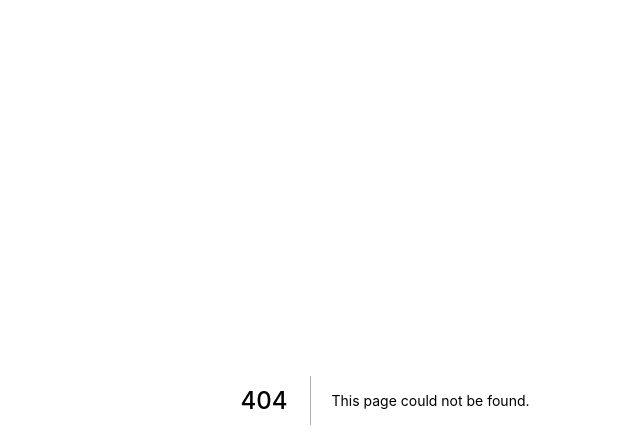
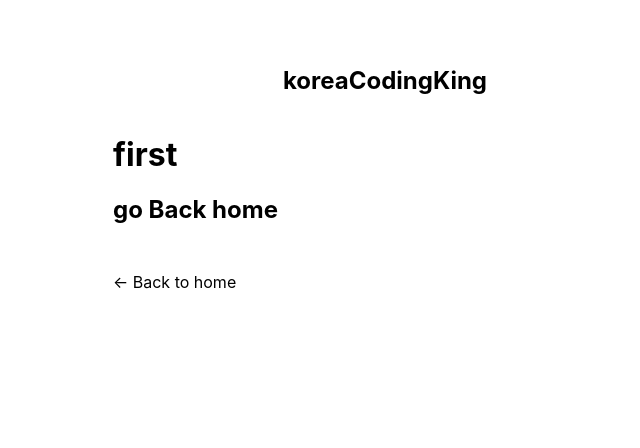
Before and after one commit to GoodPart/NEXT_js_tutorial, a Next.js app: page /posts/first in a window 1280 px wide. Before the commit this address had no page. Shown: the top 448 px of the page, without its empty margins (255-895 px from the left). Built offline with nearby package versions, Linux system fonts and the light colour scheme.

Commit message:
first commit

```diff
--- /dev/null
+++ b/components/layout.js
@@ -0,0 +1,73 @@
+import Head from 'next/head';
+import layoutModuleStyle from './layout.module.css'
+import utilStyles from '../styles/utils.module.css'
+import Link from 'next/link'
+
+const name = 'koreaCodingKing';
+export const siteTitle = 'Next.js Sample Website';
+
+export default function Layout({ children, home }) {
+  return (
+      <div className={layoutModuleStyle.container}>
+          <Head>
+        <link rel="icon" href="/favicon.ico" />
+        <meta
+          name="description"
+          content="Learn how to build a personal website using Next.js"
+        />
+        <meta
+          property="og:image"
+          content={`https://og-image.now.sh/${encodeURI(
+            siteTitle
+          )}.png?theme=light&md=0&fontSize=75px&images=https%3A%2F%2Fassets.vercel.com%2Fimage%2Fupload%2Ffront%2Fassets%2Fdesign%2Fnextjs-black-logo.svg`}
+        />
+        <meta name="og:title" content={siteTitle} />
+        <meta name="og:description" content="설명" />
+        <meta name="twitter:card" content="summary_large_image" />
+      </Head>
+      {/*header*/}
+      <header className={layoutModuleStyle.header}>
+          {home ? (
+              <>
+              <img
+              src="/images/profile.jpg"
+              className={`${layoutModuleStyle.headerHomeImage} ${utilStyles.borderCircle}`}
+              alt={name}
+            />
+            <h1 className={utilStyles.heading2Xl}>{name}</h1>
+              </>
+          ) : (
+            <>
+            <Link href="/">
+              <a>
+                {/* <img
+                  src="/images/profile.jpg"
+                  className={`${layoutModuleStyle.headerImage} ${utilStyles.borderCircle}`}
+                  alt={name}
+                /> */}
+              </a>
+            </Link>
+            <h2 className={utilStyles.headingLg}>
+              <Link href="/">
+                <a className={utilStyles.colorInherit}>{name}</a>
+              </Link>
+            </h2>
+          </>
+          )}
+      </header>
+      <main>
+          {children}
+      </main>
+      {!home && (
+          <div className={layoutModuleStyle.backToHome}>
+              {console.log(home)}
+          <Link href="/">
+            <a>← Back to home</a>
+          </Link>
+        </div>
+      )}
+
+      </div>
+  )
+
+}
--- /dev/null
+++ b/components/layout.module.css
@@ -0,0 +1,25 @@
+.container {
+    max-width: 36rem;
+    padding: 0 1rem;
+    margin: 3rem auto 6rem;
+  }
+
+  .header {
+    display: flex;
+    flex-direction: column;
+    align-items: center;
+  }
+
+  .headerImage {
+    width: 6rem;
+    height: 6rem;
+  }
+
+  .headerHomeImage {
+    width: 8rem;
+    height: 8rem;
+  }
+
+  .backToHome {
+    margin: 3rem 0 0;
+  }
--- /dev/null
+++ b/pages/posts/first.js
@@ -0,0 +1,16 @@
+import Link from 'next/link';
+import Layout from '../../components/layout';
+import Head from 'next/head'
+
+export default function first() {
+    return (
+        <Layout>
+            <h1>first</h1>
+        <h2>
+            <Link href="/">
+            <a>go Back home</a>
+            </Link>
+        </h2>
+        </Layout>
+    )
+}
--- /dev/null
+++ b/styles/utils.module.css
@@ -0,0 +1,52 @@
+.heading2Xl {
+    font-size: 2.5rem;
+    line-height: 1.2;
+    font-weight: 800;
+    letter-spacing: -0.05rem;
+    margin: 1rem 0;
+  }
+
+  .headingXl {
+    font-size: 2rem;
+    line-height: 1.3;
+    font-weight: 800;
+    letter-spacing: -0.05rem;
+    margin: 1rem 0;
+  }
+
+  .headingLg {
+    font-size: 1.5rem;
+    line-height: 1.4;
+    margin: 1rem 0;
+  }
+
+  .headingMd {
+    font-size: 1.2rem;
+    line-height: 1.5;
+  }
+
+  .borderCircle {
+    border-radius: 9999px;
+  }
+
+  .colorInherit {
+    color: inherit;
+  }
+
+  .padding1px {
+    padding-top: 1px;
+  }
+
+  .list {
+    list-style: none;
+    padding: 0;
+    margin: 0;
+  }
+
+  .listItem {
+    margin: 0 0 1.25rem;
+  }
+
+  .lightText {
+    color: #999;
+  }
```
Also changed, not shown: pages/index.js (+14 -55 lines), pages/test.js (added, +14 -0 lines), public/images/profile.jpg (added).
